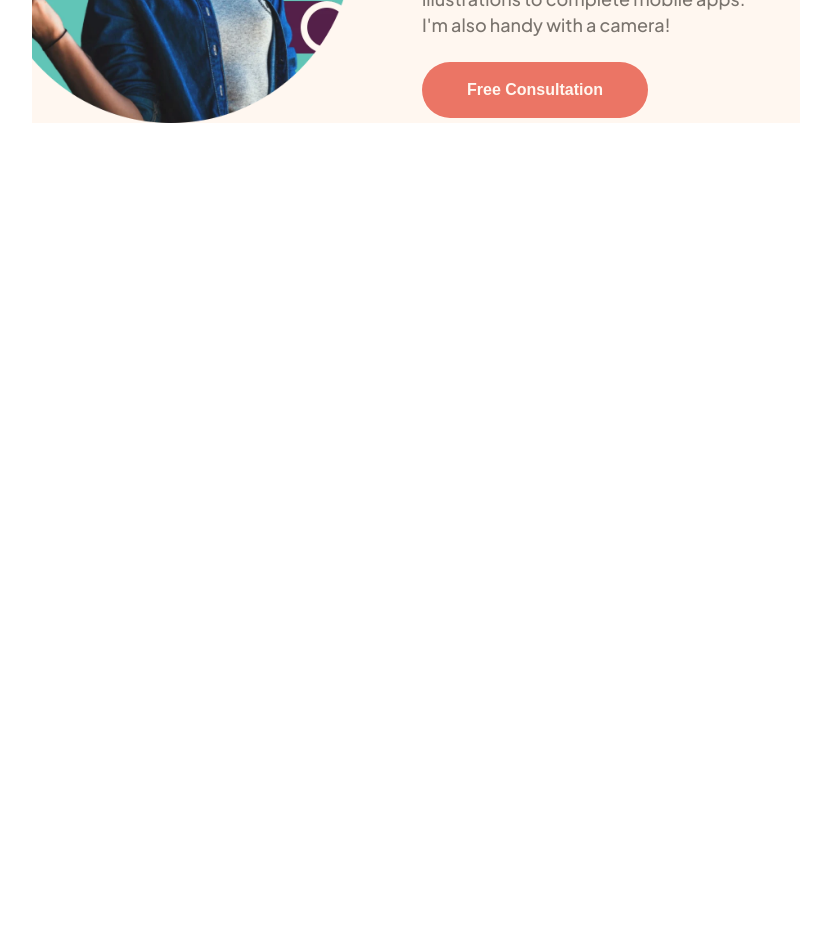
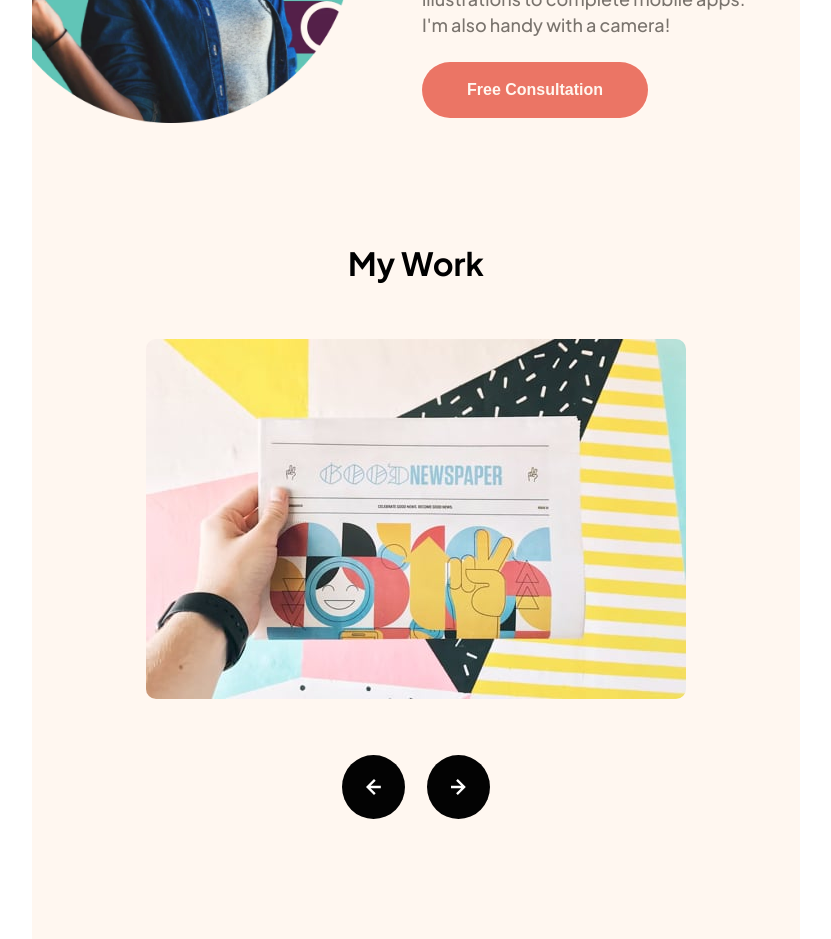
Before and after one commit to anetakasprzak/FM-single-page-design-portfolio-react, a React (Vite) app: page / in a window 1280 px wide. Shown: the part 1320-2259 px from the top of the page, without its empty margins (224-1055 px from the left). Before the commit the page ends 1443 px from the top, so only its background shows below. Built offline with nearby package versions, Linux system fonts and the light colour scheme.

Commit message:
temporary slider placeholder

```diff
--- a/src/App.jsx
+++ b/src/App.jsx
@@ -1,4 +1,4 @@
-/*       My Work Book a call with me I’d love to have a chat to see how I can help you. The best first step is for us to discuss your project during a free consultation. Then we can move forward from there. Free Consultation Free Consultation */
+/* Book a call with me I’d love to have a chat to see how I can help you. The best first step is for us to discuss your project during a free consultation. Then we can move forward from there. Free Consultation Free Consultation */
 
 export default function App() {
   return (
@@ -91,6 +91,23 @@ export default function App() {
           <button className="btn btn__orange">Free Consultation</button>
         </div>
       </section>
+
+      <section className="slider">
+        <h2 className="slider__heading">My Work</h2>
+        <img
+          src="../public/image-slide-3.jpg"
+          alt="slide 3"
+          className="slider__img"
+        />
+        <div className="buttons__box">
+          <button className="slider__btn button__previous">
+            <img src="../public/icon-arrow-left.svg" />
+          </button>
+          <button className="slider__btn button__next">
+            <img src="../public/icon-arrow-right.svg" />
+          </button>
+        </div>
+      </section>
     </div>
   );
 }
--- a/src/index.css
+++ b/src/index.css
@@ -178,6 +178,41 @@ body {
   background-color: #eb7565;
 }
 
+/* SLIDER */
+
+.slider {
+  display: flex;
+  flex-direction: column;
+  align-items: center;
+
+  padding: 10rem 0;
+  gap: 3.2rem;
+}
+
+.slider__heading {
+  font-size: 2.4rem;
+  font-weight: 700;
+  line-height: normal;
+}
+
+.slider__img {
+  width: 27rem;
+  border-radius: 1rem;
+}
+
+.buttons__box {
+  display: flex;
+  gap: 2.2rem;
+}
+
+.slider__btn {
+  background-color: #030303;
+  border: none;
+  display: flex;
+  padding: 2.4rem;
+  border-radius: 50%;
+}
+
 /**********************  TABLET SIZE **********************/
 
 @media screen and (min-width: 48em) {
@@ -267,6 +302,21 @@ body {
   .amy__heading {
     font-size: 3.2rem;
   }
+
+  /* SLIDER */
+
+  .slider {
+    padding: 12rem 0;
+    gap: 5.6rem;
+  }
+
+  .slider__heading {
+    font-size: 3.2rem;
+  }
+
+  .slider__img {
+    width: 54rem;
+  }
 }
 
 /**********************  DESKTOP SIZE **********************/
@@ -349,4 +399,10 @@ body {
     margin-bottom: 3.2rem;
     line-height: 28px;
   }
+
+  /* SLIDER */
+
+  .slider {
+    padding: 8.8rem 0;
+  }
 }
```
